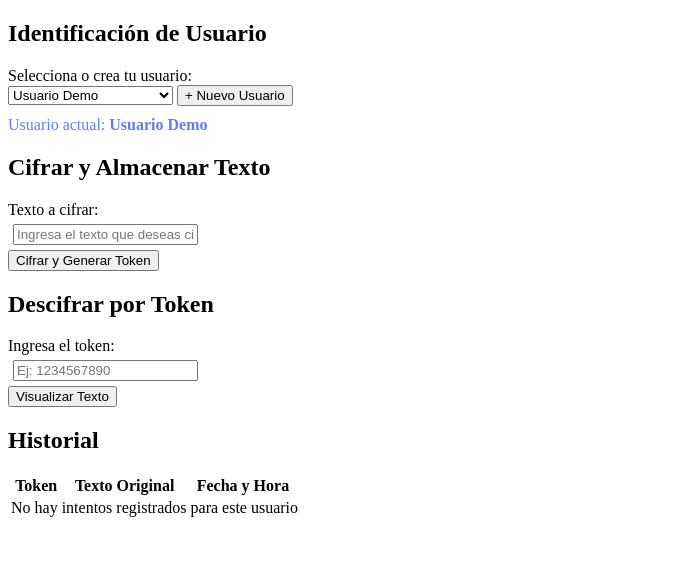
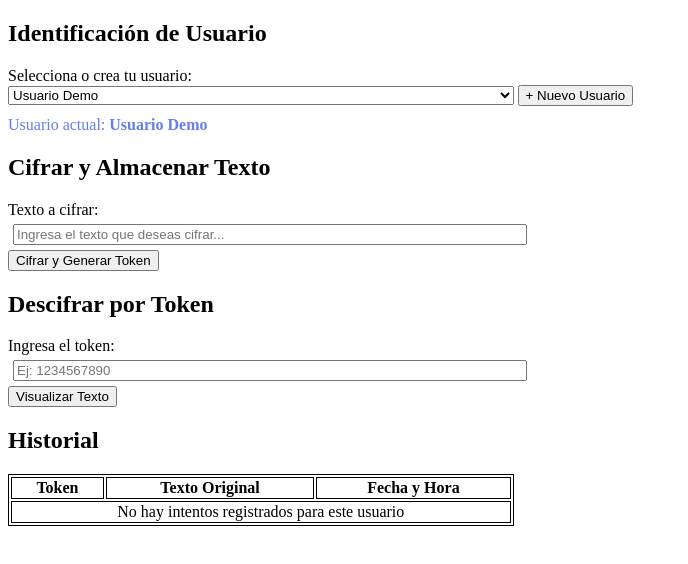
Before and after one commit to umg-git/Tarea_3_Analicis_Sistemas, a plain HTML site: page index.html in a window 1280 px wide. Shown: the whole page, without its empty margins (0-688 px from the left). Drawn offline with Linux system fonts and the light colour scheme.

Commit message:
Ajustes por diseños a los inputs y la tabla

```diff
--- a/style.css
+++ b/style.css
@@ -1,3 +1,15 @@
+select{
+        width: 40%;
+}
+
 input[type="text"]{
     margin: 5px;
+    width: 40%;
 }
+table{
+    border: 1px solid black;
+    width: 40%;
+}
+th,td{
+    border: 1px solid black;
+}
```
